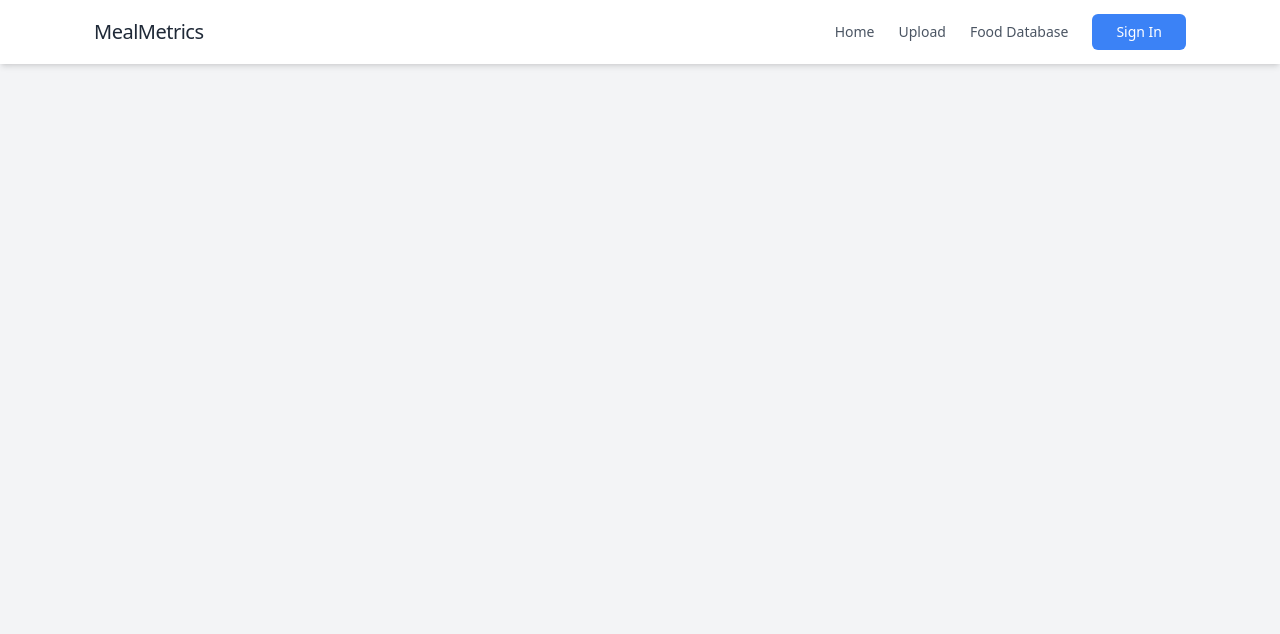
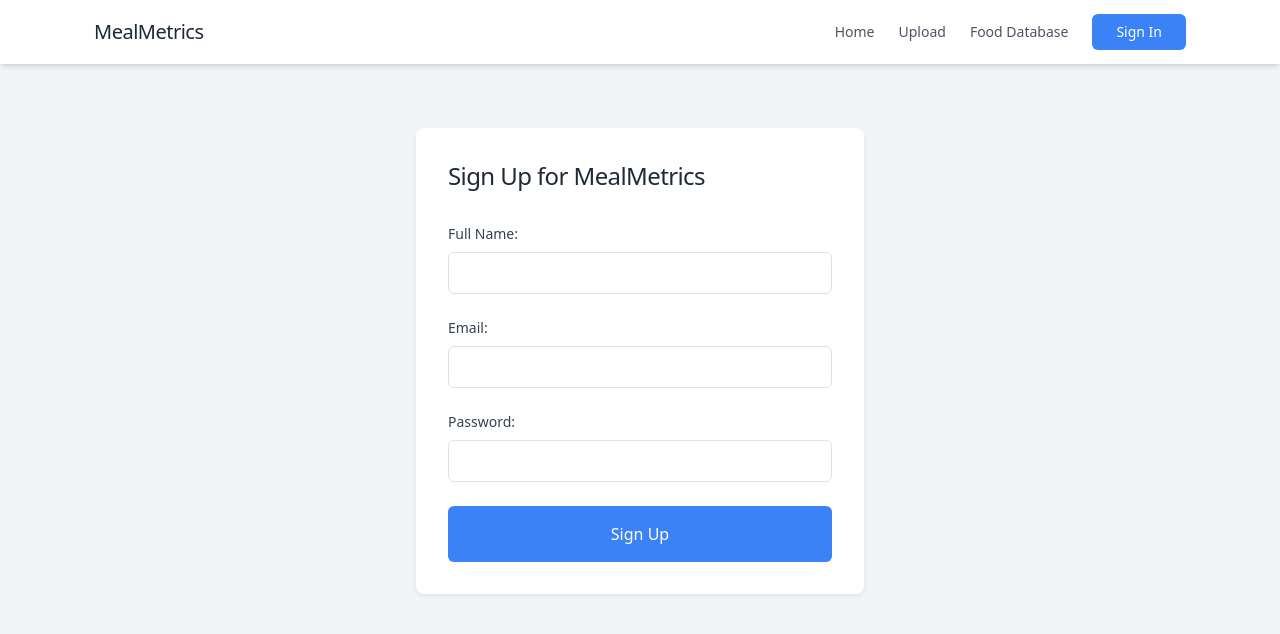
Before and after one commit to MichaelPeng123/foodprocurements, a React (Create React App) app in the folder frontend/: page /signup in a window 1280 px wide. Shown: the top 634 px of the page. Built offline with nearby package versions, Linux system fonts and the light colour scheme.

Commit message:
food database works

```diff
--- a/frontend/src/App.js
+++ b/frontend/src/App.js
@@ -4,6 +4,7 @@ import Navbar from './pages/Navbar';
 import Home from './pages/Home';
 import PdfUpload from './pages/PDFUpload';
 import SignIn from './pages/SignIn';
+import SignUp from './pages/SignUp';
 import Database from './pages/Database';
 import PriceEdits from './pages/PriceEdits';
 import Display from './pages/Display';
@@ -20,6 +21,7 @@ function App() {
           <Route path="/home" element={<Home />} />
           <Route path="/pdfupload" element={<PdfUpload />} />
           <Route path="/signin" element={<SignIn />} />
+          <Route path="/signup" element={<SignUp />} />
           <Route path="/database" element={<Database />} />
           <Route path="/food-database" element={<FoodDatabase />} />
           <Route path="/priceEdits" element={<PriceEdits />} />
--- a/frontend/src/pages/FoodDatabase.js
+++ b/frontend/src/pages/FoodDatabase.js
@@ -1,10 +1,14 @@
 import React, { useState, useEffect } from 'react';
-import { db } from '../misc/firebase';
-import { collection, getDocs } from "firebase/firestore";
-import { Container, Row, Col, Form, Table, Spinner } from 'react-bootstrap';
+import { Form, Spinner } from 'react-bootstrap';
 import 'bootstrap/dist/css/bootstrap.min.css';
 import Papa from 'papaparse';
 import foodData from '../data/foodData';
+import { createClient } from '@supabase/supabase-js';
+
+// Initialize Supabase client
+const supabaseUrl = process.env.REACT_APP_SUPABASE_URL || "https://bbbhdeehblyakaojszzy.supabase.co";
+const supabaseKey = process.env.REACT_APP_SUPABASE_KEY || "eyJhbGciOiJIUzI1NiIsInR5cCI6IkpXVCJ9.eyJpc3MiOiJzdXBhYmFzZSIsInJlZiI6ImJiYmhkZWVoYmx5YWthb2pzenp5Iiwicm9sZSI6ImFub24iLCJpYXQiOjE3NDM2Mjk5MzMsImV4cCI6MjA1OTIwNTkzM30.3NTqO6GVztVJ3cxlbiXDTp2eDqaVpoPwi2Bey5yt074";
+const supabase = createClient(supabaseUrl, supabaseKey);
 
 function FoodDatabase() {
   // Database state
@@ -59,19 +63,35 @@ function FoodDatabase() {
   useEffect(() => {
     const fetchFoodItems = async () => {
       try {
-        const querySnapshot = await getDocs(collection(db, "foodData"));
-        const items = querySnapshot.docs.map(doc => {
-          const data = doc.data();
-          return {
-            id: doc.id,
-            ...data
-          };
-        });
+        // Fetch data from Supabase instead of Firebase
+        const { data, error: supabaseError } = await supabase
+          .from('food_data')
+          .select('*');
+
+        if (supabaseError) throw supabaseError;
+
+        // Transform data to match the expected format
+        const items = data.map(item => ({
+          id: item.id,
+          Description: item.Description,
+          Foodcode: item.Food_Code?.toString() || '', // Map Food_Code to Foodcode for compatibility
+          documentYear: item.Document_year,
+          schoolName: item.School_name,
+          Price: item.Price,
+          Quantity: item.Quantity,
+          "Pack Size": item.Pack_size,
+          Pack: item.Pack,
+          Size: item.Size,
+          UOM: item.UOM,
+          "Price Per Pack": item.Price_per_pack,
+          "Price Per Pack Size": item.Per_per_pack_size
+        }));
+
         setFoodItems(items);
         setLoading(false);
       } catch (err) {
         console.error("Error fetching food items:", err);
-        setError("Failed to fetch food items");
+        setError("Failed to fetch food items: " + (err.message || "Unknown error"));
         setLoading(false);
       }
     };
@@ -134,34 +154,45 @@ function FoodDatabase() {
 
     // Create a temporary link to trigger the download
     const link = document.createElement('a');
-    const url = URL.createObjectURL(blob);
-
-    link.setAttribute('href', url);
-    link.setAttribute('download', 'food_database_export.csv');
-    link.style.visibility = 'hidden';
-
+    link.href = URL.createObjectURL(blob);
+    link.download = 'food_database_export.csv';
+    link.style.display = 'none';
     document.body.appendChild(link);
     link.click();
+
+    // Clean up
     document.body.removeChild(link);
   };
 
   if (loading) {
     return (
-      <Container className="d-flex justify-content-center align-items-center" style={{ minHeight: '100vh' }}>
+      <div className="container mx-auto px-4 py-8 text-center">
         <Spinner animation="border" role="status">
           <span className="visually-hidden">Loading...</span>
         </Spinner>
-      </Container>
+        <p className="mt-2">Loading food database...</p>
+      </div>
     );
   }
 
   if (error) {
     return (
-      <Container className="mt-5">
-        <div className="alert alert-danger" role="alert">
-          {error}
+      <div className="container mx-auto px-4 py-8">
+        <div className="bg-red-50 border-l-4 border-red-500 p-4">
+          <div className="flex">
+            <div className="flex-shrink-0">
+              <svg className="h-5 w-5 text-red-500" viewBox="0 0 20 20" fill="currentColor">
+                <path fillRule="evenodd" d="M10 18a8 8 0 100-16 8 8 0 000 16zM8.707 7.293a1 1 0 00-1.414 1.414L8.586 10l-1.293 1.293a1 1 0 101.414 1.414L10 11.414l1.293 1.293a1 1 0 001.414-1.414L11.414 10l1.293-1.293a1 1 0 00-1.414-1.414L10 8.586 8.707 7.293z" clipRule="evenodd" />
+              </svg>
+            </div>
+            <div className="ml-3">
+              <p className="text-sm text-red-700">
+                {error}
+              </p>
+            </div>
+          </div>
         </div>
-      </Container>
+      </div>
     );
   }
 
--- a/frontend/src/pages/Navbar.js
+++ b/frontend/src/pages/Navbar.js
@@ -1,14 +1,46 @@
+import { useState, useEffect } from 'react';
 import { Link } from 'react-router-dom';
-import { getAuth, signOut } from 'firebase/auth';
 import { useNavigate } from 'react-router-dom';
+import { createClient } from '@supabase/supabase-js';
+
+// Initialize Supabase client
+const supabaseUrl = process.env.REACT_APP_SUPABASE_URL;
+const supabaseKey = process.env.REACT_APP_SUPABASE_KEY;
+const supabase = createClient(supabaseUrl, supabaseKey);
 
 function Navbar() {
   const navigate = useNavigate();
-  const auth = getAuth();
+  const [user, setUser] = useState(null);
+  const [loading, setLoading] = useState(true);
+
+  // Check for user session on component mount
+  useEffect(() => {
+    const checkUser = async () => {
+      const { data } = await supabase.auth.getSession();
+      setUser(data.session?.user || null);
+      setLoading(false);
+
+      // Set up listener for auth state changes
+      const { data: authListener } = supabase.auth.onAuthStateChange(
+        (event, session) => {
+          setUser(session?.user || null);
+        }
+      );
+
+      // Clean up subscription
+      return () => {
+        if (authListener?.subscription) {
+          authListener.subscription.unsubscribe();
+        }
+      };
+    };
+
+    checkUser();
+  }, []);
 
   const handleSignOut = async () => {
     try {
-      await signOut(auth);
+      await supabase.auth.signOut();
       navigate('/signin');
     } catch (error) {
       console.error('Error signing out:', error);
@@ -38,7 +70,10 @@ function Navbar() {
             <Link to="/food-database" className="font-sans text-sm font-medium text-gray-600 hover:text-blue-600 transition-colors" style={linkStyle}>
               Food Database
             </Link>
-            {auth.currentUser ? (
+            {loading ? (
+              // Show a loading placeholder while checking auth state
+              <div className="w-20 h-10 bg-gray-200 animate-pulse rounded"></div>
+            ) : user ? (
               <button
                 onClick={handleSignOut}
                 className="font-sans text-sm font-medium bg-red-500 text-white px-4 py-2 rounded hover:bg-red-600 transition-colors"
--- a/frontend/src/pages/SignIn.js
+++ b/frontend/src/pages/SignIn.js
@@ -1,21 +1,55 @@
 import { useState } from 'react';
-import { getAuth, signInWithEmailAndPassword } from 'firebase/auth';
-import { Link, useNavigate } from 'react-router-dom';
+import { useNavigate, Link } from 'react-router-dom';
+import { createClient } from '@supabase/supabase-js';
+
+// Initialize Supabase client
+const supabaseUrl = process.env.REACT_APP_SUPABASE_URL;
+const supabaseKey = process.env.REACT_APP_SUPABASE_KEY;
+const supabase = createClient(supabaseUrl, supabaseKey);
 
 function SignIn() {
   const [email, setEmail] = useState('');
   const [password, setPassword] = useState('');
   const [error, setError] = useState('');
+  const [loading, setLoading] = useState(false);
   const navigate = useNavigate();
-  const auth = getAuth();
 
   const handleSubmit = async (e) => {
     e.preventDefault();
+    setLoading(true);
+    setError('');
+
     try {
-      await signInWithEmailAndPassword(auth, email, password);
-      navigate('/home');
+      // Sign in with Supabase Auth
+      const { data, error: signInError } = await supabase.auth.signInWithPassword({
+        email,
+        password,
+      });
+
+      if (signInError) throw signInError;
+
+      if (data?.user) {
+        // Update last login timestamp
+        const { error: updateError } = await supabase
+          .from('profiles')
+          .update({ last_login: new Date().toISOString() })
+          .eq('id', data.user.id);
+
+        if (updateError) {
+          console.error("Error updating last login:", updateError);
+        }
+
+        // Navigate to home page after successful sign-in
+        navigate('/home');
+      }
     } catch (error) {
-      setError(error.message);
+      let errorMessage = 'Invalid email or password. Please try again.';
+      if (error.message) {
+        errorMessage = error.message;
+      }
+      setError(errorMessage);
+    } finally {
+      setLoading(false);
     }
   };
 
@@ -23,6 +57,13 @@ function SignIn() {
     <div className="container mx-auto px-4 py-16">
       <div className="max-w-md mx-auto bg-white p-8 rounded-lg shadow-sm">
         <h1 className="font-sans text-2xl font-medium text-gray-800 mb-8 tracking-tight">Sign In to MealMetrics</h1>
+
+        {error && (
+          <div className="mb-6 p-4 bg-red-50 text-red-600 rounded font-medium">
+            {error}
+          </div>
+        )}
+
         <form className="space-y-6" onSubmit={handleSubmit}>
           <div>
             <label className="block font-sans text-sm font-medium text-gray-700 mb-2">Email</label>
@@ -47,15 +88,22 @@ function SignIn() {
           <button
             type="submit"
             className="w-full bg-blue-500 text-white py-3 px-4 rounded font-medium hover:bg-blue-600 transition-colors"
+            disabled={loading}
           >
-            Sign In
+            {loading ? 'Signing in...' : 'Sign In'}
           </button>
         </form>
-        {error && (
-          <div className="mt-6 p-4 bg-red-50 text-red-600 rounded font-medium">
-            {error}
-          </div>
-        )}
+
+        {/* Sign Up button and account creation section */}
+        <div className="mt-8 pt-6 border-t border-gray-200">
+          <p className="text-center text-gray-600 mb-4">Don't have an account?</p>
+          <button
+            onClick={() => navigate('/signup')}
+            className="w-full bg-white text-blue-500 py-3 px-4 rounded font-medium border border-blue-500 hover:bg-blue-50 transition-colors"
+          >
+            Create an Account
+          </button>
+        </div>
       </div>
     </div>
   );
--- a/frontend/src/pages/SignUp.js
+++ b/frontend/src/pages/SignUp.js
@@ -1,98 +1,142 @@
 import { useState } from 'react';
-import { getAuth, createUserWithEmailAndPassword } from 'firebase/auth';
-import { getFirestore, doc, setDoc } from 'firebase/firestore';
 import { useNavigate } from 'react-router-dom';
-import { Link } from 'react-router-dom';
+import { createClient } from '@supabase/supabase-js';
+
+// Initialize Supabase client
+const supabaseUrl = process.env.REACT_APP_SUPABASE_URL || "https://bbbhdeehblyakaojszzy.supabase.co";
+const supabaseKey = process.env.REACT_APP_SUPABASE_KEY || "eyJhbGciOiJIUzI1NiIsInR5cCI6IkpXVCJ9.eyJpc3MiOiJzdXBhYmFzZSIsInJlZiI6ImJiYmhkZWVoYmx5YWthb2pzenp5Iiwicm9sZSI6ImFub24iLCJpYXQiOjE3NDM2Mjk5MzMsImV4cCI6MjA1OTIwNTkzM30.3NTqO6GVztVJ3cxlbiXDTp2eDqaVpoPwi2Bey5yt074";
+const supabase = createClient(supabaseUrl, supabaseKey);
 
 function SignUp() {
   const [email, setEmail] = useState('');
   const [password, setPassword] = useState('');
   const [fullName, setFullName] = useState('');
   const [error, setError] = useState('');
+  const [loading, setLoading] = useState(false);
   const navigate = useNavigate();
-  const auth = getAuth();
-  const db = getFirestore();
 
   const handleSubmit = async (e) => {
     e.preventDefault();
+    setLoading(true);
+    setError('');
+
     try {
-      // Create user in Firebase Auth
-      const userCredential = await createUserWithEmailAndPassword(auth, email, password);
-      const user = userCredential.user;
+      // Sign up with Supabase Auth
+      const { data, error: signUpError } = await supabase.auth.signUp({
+        email,
+        password,
+        options: {
+          data: {
+            full_name: fullName,
+            created_at: new Date().toISOString(),
+          }
+        }
+      });
 
-      // Store additional user data in Firestore
-      await setDoc(doc(db, "users", user.uid), {
-        fullName: fullName,
+      if (signUpError) throw signUpError;
+
+      if (data?.user) {
+        // Store additional user data in Supabase profiles table
+        const { error: profileError } = await supabase
+          .from('profiles')
+          .insert({
+            id: data.user.id,
+            full_name: fullName,
             email: email,
-        createdAt: new Date().toISOString(),
-        lastLogin: new Date().toISOString()
+            created_at: new Date().toISOString(),
+            last_login: new Date().toISOString()
           });
+
+        if (profileError) {
+          console.error("Error saving profile:", profileError);
+        }
 
         // Navigate to home page after successful signup
         navigate('/home');
+      } else {
+        // Email confirmation might be required
+        setError('Please check your email to confirm your account');
+      }
     } catch (error) {
       let errorMessage = 'An error occurred during signup.';
-      switch (error.code) {
-        case 'auth/email-already-in-use':
+
+      if (error.message) {
+        switch (true) {
+          case error.message.includes('already registered'):
             errorMessage = 'This email is already registered.';
             break;
-        case 'auth/invalid-email':
+          case error.message.includes('valid email'):
             errorMessage = 'Please enter a valid email address.';
             break;
-        case 'auth/weak-password':
+          case error.message.includes('password'):
             errorMessage = 'Password should be at least 6 characters long.';
             break;
           default:
             errorMessage = error.message;
         }
+      }
+
       setError(errorMessage);
+    } finally {
+      setLoading(false);
     }
   };
 
   return (
-    <div className="signin-container">
-      <h2>Sign Up</h2>
-      {error && <div className="error-message">{error}</div>}
+    <div className="container mx-auto px-4 py-16">
+      <div className="max-w-md mx-auto bg-white p-8 rounded-lg shadow-sm">
+        <h1 className="font-sans text-2xl font-medium text-gray-800 mb-8 tracking-tight">Sign Up for MealMetrics</h1>
 
-      <form onSubmit={handleSubmit} className="signin-form">
-        <div className="form-group">
-          <label>Full Name:</label>
+        {error && (
+          <div className="mb-6 p-4 bg-red-50 text-red-600 rounded font-medium">
+            {error}
+          </div>
+        )}
+
+        <form onSubmit={handleSubmit} className="space-y-6">
+          <div>
+            <label className="block font-sans text-sm font-medium text-gray-700 mb-2">Full Name:</label>
             <input
               type="text"
               value={fullName}
               onChange={(e) => setFullName(e.target.value)}
               required
-            className="form-input"
+              className="w-full px-4 py-2 border border-gray-300 rounded focus:ring-2 focus:ring-blue-500 focus:border-blue-500 outline-none transition-colors"
             />
           </div>
 
-        <div className="form-group">
-          <label>Email:</label>
+          <div>
+            <label className="block font-sans text-sm font-medium text-gray-700 mb-2">Email:</label>
             <input
               type="email"
               value={email}
               onChange={(e) => setEmail(e.target.value)}
               required
-            className="form-input"
+              className="w-full px-4 py-2 border border-gray-300 rounded focus:ring-2 focus:ring-blue-500 focus:border-blue-500 outline-none transition-colors"
             />
           </div>
 
-        <div className="form-group">
-          <label>Password:</label>
+          <div>
+            <label className="block font-sans text-sm font-medium text-gray-700 mb-2">Password:</label>
             <input
               type="password"
               value={password}
               onChange={(e) => setPassword(e.target.value)}
               required
-            className="form-input"
               minLength="6"
+              className="w-full px-4 py-2 border border-gray-300 rounded focus:ring-2 focus:ring-blue-500 focus:border-blue-500 outline-none transition-colors"
             />
           </div>
 
-        <button type="submit" className="signin-button">
-          Sign Up
+          <button
+            type="submit"
+            className="w-full bg-blue-500 text-white py-3 px-4 rounded font-medium hover:bg-blue-600 transition-colors"
+            disabled={loading}
+          >
+            {loading ? 'Signing up...' : 'Sign Up'}
           </button>
         </form>
+      </div>
     </div>
   );
 }
```
Also changed, not shown: 1 other file (tests, documents, lock files or other folders). Lines whose indentation alone changed are shown as unchanged.
